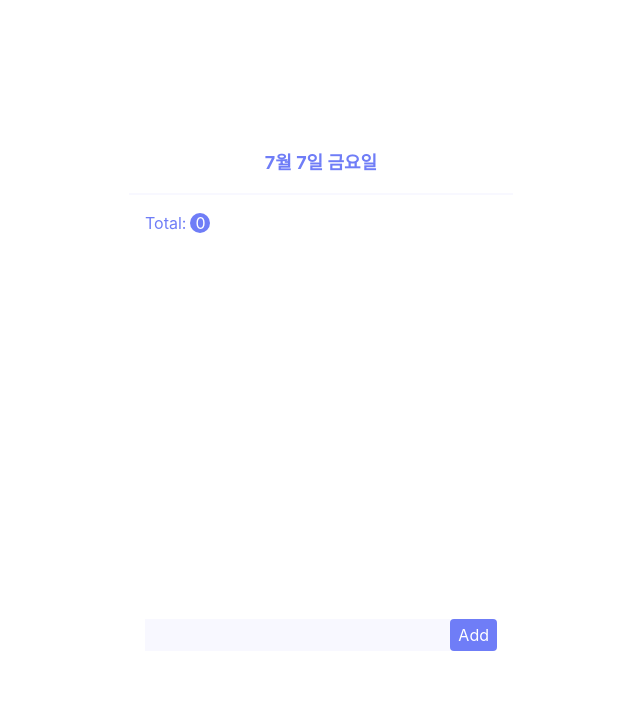
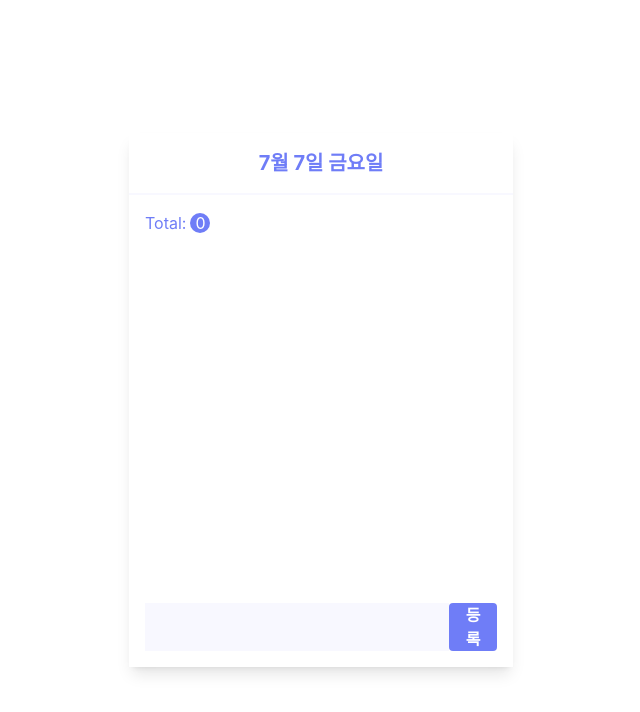
Before and after one commit to deepbm/to-do-list, a React (Create React App) app: page / in a window 1280 px wide. Shown: the top 712 px of the page, without its empty margins (319-959 px from the left). Built offline with nearby package versions, Linux system fonts and the light colour scheme; the HTML template or start-up script is replaced by a standard one.

Commit message:
Update: style

```diff
--- a/src/components/AddForm.jsx
+++ b/src/components/AddForm.jsx
@@ -22,14 +22,14 @@ export default function AddForm({ onAdd }) {
   return (
     <form className='flex' onSubmit={handleSubmit}>
       <input
-        className='grow py-1 px-2 bg-lightBlue outline-none border-slate-400'
+        className='grow p-2 bg-lightBlue outline-none border-slate-400 text-lg'
         type='text'
         name='text'
         value={text}
         onChange={e => setText(e.target.value)}
       />
-      <button className='px-2 bg-brand rounded text-white' type='submit'>
-        Add
+      <button className='px-2.5 bg-brand rounded text-white font-bold' type='submit'>
+        등록
       </button>
     </form>
   );
--- a/src/components/Header.jsx
+++ b/src/components/Header.jsx
@@ -3,7 +3,7 @@ import { getCurrentDate } from '../utils/getCurrentDate';
 
 export default function Header() {
   return (
-    <header className='p-4 border-b-2 border-lightBlue text-center text-brand text-lg font-bold'>
+    <header className='p-4 border-b-2 border-lightBlue text-center text-brand text-xl font-bold'>
       <h1>{getCurrentDate()}</h1>
     </header>
   );
--- a/src/components/ToDoListItem.jsx
+++ b/src/components/ToDoListItem.jsx
@@ -11,15 +11,20 @@ export default function ToDoListItem({ todo, todo: { id, text, status }, onUpdat
   };
 
   return (
-    <li className='flex items-center my-2'>
+    <li className='flex items-center my-3 text-lg'>
       <input
-        className='w-4 h-4 accent-brand'
+        className='w-4 h-4 mr-1 accent-brand rounded'
         type='checkbox'
         id={id}
         name='text'
         onChange={handleChange}
+        checked={status === 'completed'}
       />
-      <label className='grow px-1 line-clamp-1 break-words text-brand' htmlFor={id}>
+      <label
+        className='grow px-1 line-clamp-1 break-words text-brand'
+        style={{ color: status === 'completed' ? '#ddd' : '#6f7df7' }}
+        htmlFor={id}
+      >
         {text}
       </label>
       <button onClick={handleDelete}>
--- a/src/index.css
+++ b/src/index.css
@@ -16,5 +16,9 @@ code {
 }
 
 #root {
-  @apply flex flex-col w-full md:w-96 h-full md:h-2/3;
+  @apply flex flex-col w-full md:w-96 h-full md:h-2/3 shadow-lg;
 }
+
+input[type='checkbox'] {
+  border: 1px solid #ddd;
+}
```
